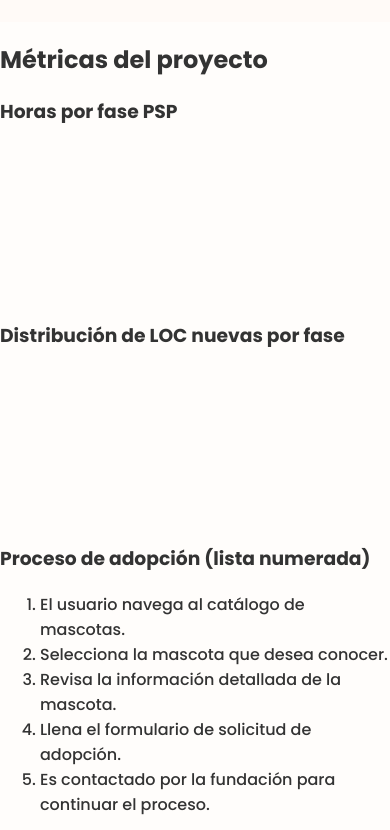
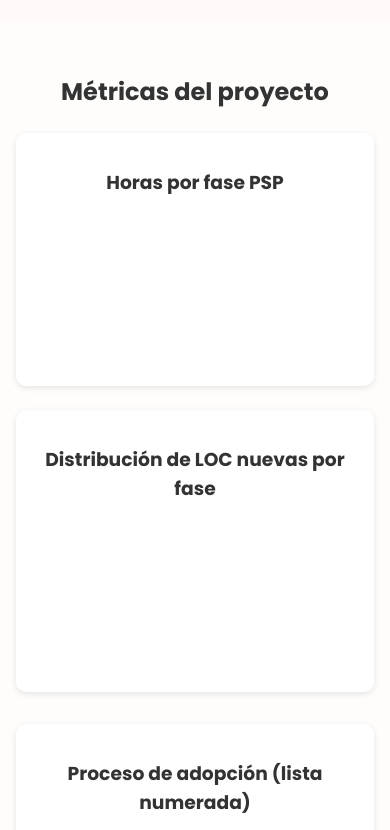
Before and after one commit to sanchexs10-design/Adoptaconamor, a plain HTML site: page index.html in a window 390 px wide. Shown: the part 4880-5710 px from the top of the page. Drawn offline with nearby package versions, Linux system fonts and the light colour scheme.

Commit message:
Update style.css

```diff
--- a/style.css
+++ b/style.css
@@ -393,7 +393,44 @@ body {
   .nav-toggle {
     display: block;
   }
+.metricas {
+  padding: 2rem 1rem;
+}
 
+.metricas h2 {
+  text-align: center;
+  margin-bottom: 1.5rem;
+}
+
+.contenedor-graficas,
+.contenedor-listas {
+  display: flex;
+  flex-wrap: wrap;
+  gap: 1.5rem;
+  justify-content: center;
+  margin-bottom: 2rem;
+}
+
+.tarjeta-grafica,
+.tarjeta-lista {
+  background-color: #ffffff;
+  border-radius: 10px;
+  padding: 1rem 1.5rem;
+  box-shadow: 0 2px 6px rgba(0,0,0,0.1);
+  max-width: 400px;
+  width: 100%;
+}
+
+.tarjeta-grafica h3,
+.tarjeta-lista h3 {
+  margin-bottom: 1rem;
+  text-align: center;
+}
+
+.tarjeta-lista ol,
+.tarjeta-lista ul {
+  padding-left: 1.5rem;
+}
   .contact-layout {
     grid-template-columns: 1fr;
   }
```
